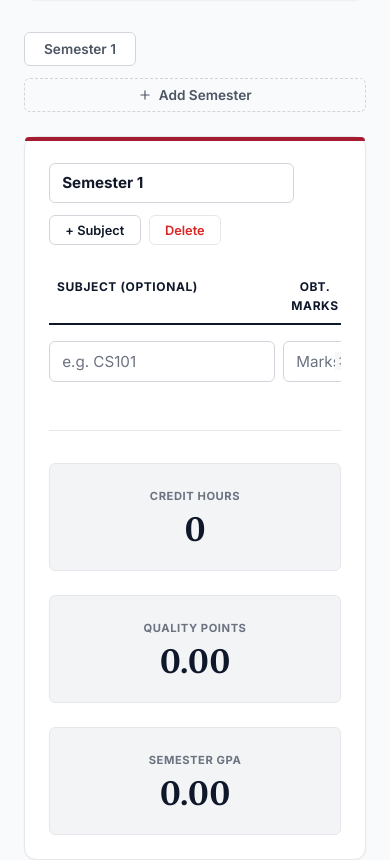
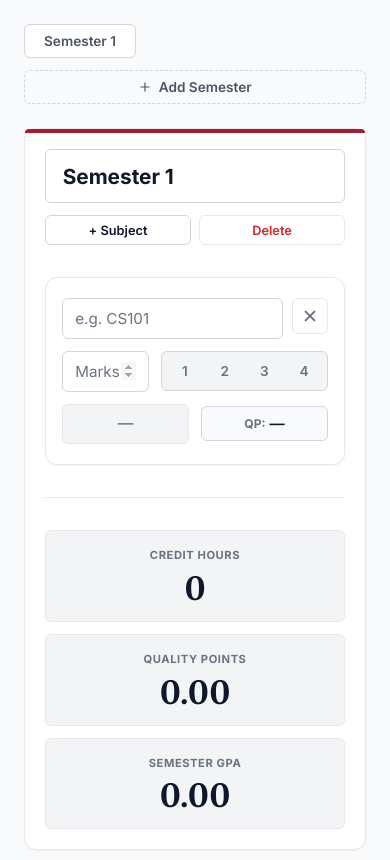
Before and after one commit to iemprobably-hadi/CGPA-Calculator, a website: page index.html in a window 390 px wide. Shown: the part 785-1645 px from the top of the page. Drawn offline with nearby package versions, Linux system fonts and the light colour scheme.

Commit message:
4th commit.
trying final changes

```diff
--- a/app.js
+++ b/app.js
@@ -584,18 +584,32 @@ async function exportTranscript(type) {
 
 // ── CONFETTI ──
 function triggerConfetti() {
-  const colors = ['#A51C30', '#E6B31E', '#0F172A', '#059669'];
-  for (let i = 0; i < 100; i++) {
-    const el = document.createElement('div');
-    el.className = 'confetti-particle';
-    el.style.left = Math.random() * 100 + 'vw';
-    el.style.backgroundColor = colors[Math.floor(Math.random() * colors.length)];
-    el.style.width = Math.random() * 8 + 6 + 'px';
-    el.style.height = el.style.width;
-    el.style.animationDuration = (Math.random() * 3 + 2) + 's';
-    el.style.animationDelay = Math.random() * 0.5 + 's';
-    document.body.appendChild(el);
-    setTimeout(() => el.remove(), 6000);
+  if (typeof confetti === 'function') {
+    var duration = 4 * 1000;
+    var end = Date.now() + duration;
+
+    (function frame() {
+      confetti({
+        particleCount: 7,
+        angle: 60,
+        spread: 55,
+        origin: { x: 0 },
+        colors: ['#A51C30', '#E6B31E', '#0F172A', '#059669'],
+        zIndex: 9999
+      });
+      confetti({
+        particleCount: 7,
+        angle: 120,
+        spread: 55,
+        origin: { x: 1 },
+        colors: ['#A51C30', '#E6B31E', '#0F172A', '#059669'],
+        zIndex: 9999
+      });
+
+      if (Date.now() < end) {
+        requestAnimationFrame(frame);
+      }
+    }());
   }
 }
 
--- a/index.html
+++ b/index.html
@@ -9,6 +9,7 @@
   <link href="https://fonts.googleapis.com/css2?family=Inter:wght@400;500;600;700;800;900&family=Merriweather:ital,wght@0,400;0,700;0,900;1,400&display=swap" rel="stylesheet" />
   <link rel="stylesheet" href="style.css" />
   <script src="https://cdnjs.cloudflare.com/ajax/libs/html2canvas/1.4.1/html2canvas.min.js"></script>
+  <script src="https://cdn.jsdelivr.net/npm/canvas-confetti@1.6.0/dist/confetti.browser.min.js"></script>
 </head>
 <body>
 
--- a/style.css
+++ b/style.css
@@ -267,9 +267,58 @@ body {
   padding-bottom: .5rem;
 }
 @media (max-width: 768px) {
-  .subjects-header, .subject-row {
-    grid-template-columns: 1fr 80px 120px 70px 80px 34px !important;
-    gap: .5rem !important;
+  .subjects-header {
+    display: none;
+  }
+  .subject-row {
+    display: flex !important;
+    flex-wrap: wrap !important;
+    gap: 0.75rem !important;
+    padding: 1.25rem 1rem !important;
+    background: var(--surface);
+    border: 1px solid var(--border) !important;
+    border-radius: var(--radius2);
+    position: relative;
+    box-shadow: var(--shadow-sm);
+  }
+  .subject-row .inp-name {
+    width: calc(100% - 45px);
+    order: 1;
+  }
+  .subject-row .del-btn {
+    position: absolute;
+    top: 1.25rem;
+    right: 1rem;
+    order: 2;
+  }
+  .subject-row .inp-marks {
+    width: calc(35% - 0.375rem);
+    order: 3;
+  }
+  .subject-row .ch-control {
+    width: calc(65% - 0.375rem);
+    order: 4;
+  }
+  .subject-row .grade-badge {
+    width: calc(50% - 0.375rem);
+    order: 5;
+  }
+  .subject-row .qp-cell {
+    width: calc(50% - 0.375rem);
+    background: var(--bg);
+    border: 1px solid var(--border2);
+    border-radius: var(--radius);
+    display: flex;
+    align-items: center;
+    justify-content: center;
+    order: 6;
+  }
+  .subject-row .qp-cell::before {
+    content: "QP: ";
+    font-size: 0.75rem;
+    color: var(--text3);
+    margin-right: 4px;
+    font-weight: 700;
   }
 }
 .sh-label {
@@ -696,8 +745,17 @@ input[type="number"]::-webkit-inner-spin-button { opacity: .5; }
   .tabs-wrap { flex-direction: column; align-items: stretch; }
   .btn-add-sem { width: 100%; justify-content: center; }
 
-  .sem-card { padding: 1.5rem; }
-  .subjects-wrap { overflow-x: auto; padding-bottom: 1rem; }
-  .subjects-list, .subjects-header { min-width: 650px; }
+  .sem-card { padding: 1.25rem; }
+  .sem-card-title { width: 100%; }
+  .sem-card-title input { width: 100%; font-size: 1.3rem; }
+  .sem-header-actions { width: 100%; justify-content: space-between; }
+  .sem-header-actions .btn { flex: 1; justify-content: center; }
+
+  .subjects-wrap { overflow-x: visible; padding-bottom: 0; }
+  .subjects-list, .subjects-header { min-width: 0; }
   .modal-box { padding: 1.5rem; }
+
+  .sem-result { flex-direction: column; gap: 0.75rem; }
+  .sr-pill { width: 100%; padding: 1rem; }
+  .student-details-card { flex-direction: column; padding: 1.5rem; gap: 1rem; }
 }
```
